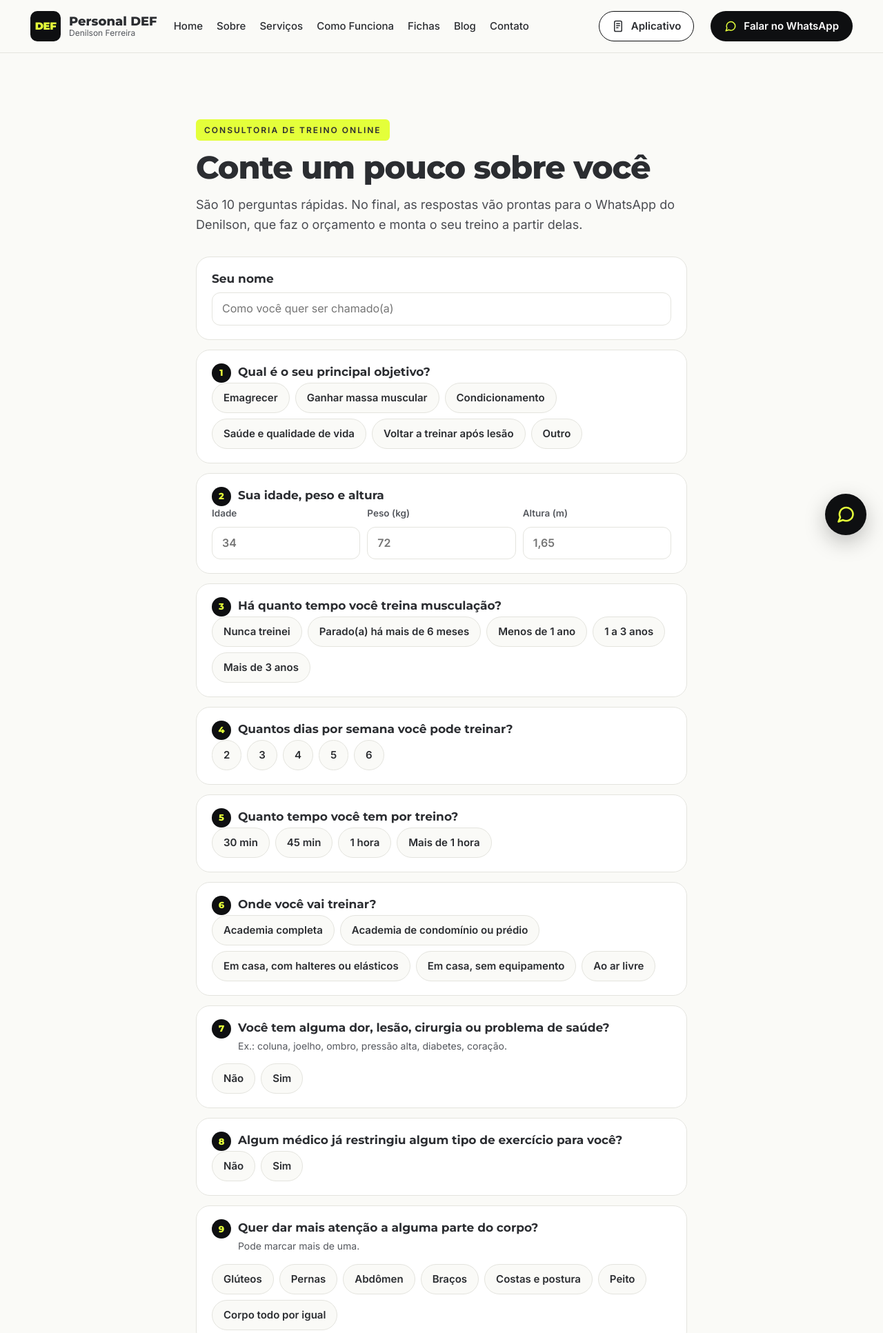
After one commit to leandrobhbr/personaldef, a Laravel app: page /questionario in a window 1280 px wide. The commit adds this page. Shown: the top 1933 px of the page at 69% size. Run offline with Laravel 12, Linux system fonts and the light colour scheme.

Commit message:
Questionário antes do orçamento (online e presencial) com aviso LGPD
- "Solicitar orçamento" dos dois serviços leva a /questionario?tipo=...:
  10 perguntas (objetivo, experiência, dias, tempo, local, saúde,
  restrição médica, foco, observações), validação no celular e
  mensagem pronta no WhatsApp; nada é salvo no site, página noindex
- Aviso LGPD com consentimento obrigatório (dados de saúde e uso de IA
  sem nome nem telefone)
- IA das fichas: respostas do aluno no pedido são contexto (variação do
  exercício, avisos de dor/restrição, cuidados nas orientações), sem
  inventar exercícios

Co-Authored-By: Claude Opus 5.5 <noreply@anthropic.com>

```diff
--- a/app/Support/Ia/ClaudeSugeridorFichas.php
+++ b/app/Support/Ia/ClaudeSugeridorFichas.php
@@ -42,6 +42,12 @@ final class ClaudeSugeridorFichas implements SugeridorFichas
         - Regra geral dita antes da primeira ficha (ex.: "REPETIÇÕES DE 10-15 ... TODOS DA FICHA") vale para TODAS as
           fichas; dita dentro de uma ficha ("TUDO 3X10 A 15"), vale para aquela ficha. Escreva a regra geral em
           orientacoes de cada ficha a que ela se aplica.
+        - O pedido pode trazer informações sobre o aluno (ex.: respostas de um questionário: objetivo, experiência,
+          dor/lesão, restrição médica, onde treina, tempo por treino). Elas são contexto, não exercícios: use para
+          escolher a variação certa do catálogo (quem treina em casa com halteres → halteres ou peso do corpo, não
+          máquina), avise em avisos quando um exercício pedido conflitar com uma dor ou restrição citada, e coloque
+          cuidados curtos em orientacoes ("Evite impacto no joelho direito."). Não acrescente exercícios por causa
+          delas e não cite doenças no titulo.
         - exercicio_id: o id (número no começo da linha) do exercício do catálogo que melhor corresponde ao que foi
           pedido, considerando o equipamento (barra, halteres/"alteres", cabo/polia, máquina, peso do corpo) e a posição.
           Se nada no catálogo corresponder razoavelmente, use null — nunca um id que não esteja na lista. Quando o
--- a/config/site.php
+++ b/config/site.php
@@ -134,6 +134,8 @@ return [
             'cta' => 'Solicitar orçamento',
             'tipo' => 'online',
             'message' => 'Olá Denilson! Quero solicitar um orçamento da Consultoria de Treino Online.',
+            // em vez do modal do WhatsApp, leva ao questionário (as respostas vão juntas na mensagem)
+            'link' => '/questionario?tipo=online',
         ],
         [
             'icon' => 'local',
@@ -149,6 +151,7 @@ return [
             'cta' => 'Solicitar orçamento',
             'tipo' => 'presencial',
             'message' => 'Olá Denilson! Quero solicitar um orçamento do Personal Trainer Presencial em Marília.',
+            'link' => '/questionario?tipo=presencial',
         ],
     ],
 
@@ -383,4 +386,45 @@ return [
         ],
     ],
 
+    /*
+    |--------------------------------------------------------------------------
+    | Questionário dos serviços (/questionario?tipo=online|presencial)
+    |--------------------------------------------------------------------------
+    |
+    | Usado pela Consultoria Online e pelo Personal Presencial (título e 1ª linha
+    | da mensagem vêm de 'servicos'). Nada é salvo no site: a página monta a
+    | mensagem com as respostas e abre o WhatsApp. O Denilson cola o bloco de respostas no pedido do "Fichas com IA".
+    | 'rotulo' é o nome da resposta na mensagem. Tipos: opcoes (uma), varias
+    | (várias), texto, medidas (idade, peso e altura), sim_qual (Não / Sim + qual).
+    |
+    */
+
+    'questionario' => [
+        ['rotulo' => 'Objetivo', 'pergunta' => 'Qual é o seu principal objetivo?', 'tipo' => 'opcoes',
+            'opcoes' => ['Emagrecer', 'Ganhar massa muscular', 'Condicionamento', 'Saúde e qualidade de vida', 'Voltar a treinar após lesão', 'Outro']],
+        ['rotulo' => 'Idade/peso/altura', 'pergunta' => 'Sua idade, peso e altura', 'tipo' => 'medidas'],
+        ['rotulo' => 'Experiência', 'pergunta' => 'Há quanto tempo você treina musculação?', 'tipo' => 'opcoes',
+            'opcoes' => ['Nunca treinei', 'Parado(a) há mais de 6 meses', 'Menos de 1 ano', '1 a 3 anos', 'Mais de 3 anos']],
+        ['rotulo' => 'Dias por semana', 'pergunta' => 'Quantos dias por semana você pode treinar?', 'tipo' => 'opcoes',
+            'opcoes' => ['2', '3', '4', '5', '6']],
+        ['rotulo' => 'Tempo por treino', 'pergunta' => 'Quanto tempo você tem por treino?', 'tipo' => 'opcoes',
+            'opcoes' => ['30 min', '45 min', '1 hora', 'Mais de 1 hora']],
+        ['rotulo' => 'Onde treina', 'pergunta' => 'Onde você vai treinar?', 'tipo' => 'opcoes',
+            'opcoes' => ['Academia completa', 'Academia de condomínio ou prédio', 'Em casa, com halteres ou elásticos', 'Em casa, sem equipamento', 'Ao ar livre']],
+        ['rotulo' => 'Dor/lesão/saúde', 'pergunta' => 'Você tem alguma dor, lesão, cirurgia ou problema de saúde?',
+            'ajuda' => 'Ex.: coluna, joelho, ombro, pressão alta, diabetes, coração.', 'tipo' => 'sim_qual'],
+        ['rotulo' => 'Restrição médica', 'pergunta' => 'Algum médico já restringiu algum tipo de exercício para você?', 'tipo' => 'sim_qual'],
+        ['rotulo' => 'Foco', 'pergunta' => 'Quer dar mais atenção a alguma parte do corpo?', 'ajuda' => 'Pode marcar mais de uma.', 'tipo' => 'varias',
+            'opcoes' => ['Glúteos', 'Pernas', 'Abdômen', 'Braços', 'Costas e postura', 'Peito', 'Corpo todo por igual']],
+        ['rotulo' => 'Observações', 'pergunta' => 'Algum exercício que você gosta, não gosta, ou algo mais que o Denilson deva saber?',
+            'tipo' => 'texto', 'opcional' => true],
+    ],
+
+    // Aviso de LGPD do questionário (as perguntas 7 e 8 são dados de saúde: dado sensível, art. 11)
+    'questionario_lgpd' => [
+        'titulo' => 'Seus dados (LGPD)',
+        'texto' => 'As respostas não ficam salvas neste site: vão direto para o WhatsApp do Denilson e são usadas só para avaliar e montar o seu treino. As perguntas sobre saúde tratam de dados que a LGPD considera sensíveis; responda só o que se sentir à vontade. Para agilizar a montagem da ficha, o Denilson pode usar uma ferramenta de inteligência artificial com as suas respostas, sem o seu nome nem o seu telefone. Você pode pedir a qualquer momento que ele apague a conversa.',
+        'consentimento' => 'Concordo em enviar estas informações ao Denilson para a avaliação e a montagem do meu treino.',
+    ],
+
 ];
--- a/public/css/site.css
+++ b/public/css/site.css
@@ -322,3 +322,37 @@ body.wam-open{overflow:hidden}
 @media (max-width:1180px){.app-top{padding:0 14px}}
 @media (max-width:1320px) and (min-width:1181px){.nav-desk{gap:20px}}
 @media (max-width:420px){.app-top span{display:none}.app-top{width:44px;padding:0}}
+
+/* Questionário dos serviços (/questionario) */
+.quest{max-width:760px;display:flex;flex-direction:column;gap:32px}
+.quest-topo{display:flex;flex-direction:column;gap:14px}
+.quest-form{display:flex;flex-direction:column;gap:14px}
+.quest-item{background:#fff;border:1px solid var(--line);border-radius:20px;padding:20px 22px;margin:0;min-width:0;box-sizing:border-box;transition:border-color .15s,box-shadow .15s}
+.quest-item legend{float:left;width:100%;padding:0}
+.quest-item legend+*{clear:both}
+.quest-rotulo{display:flex;align-items:flex-start;gap:10px;font-family:Montserrat,system-ui,sans-serif;font-weight:700;font-size:17px;line-height:1.35;color:var(--fg)}
+.quest-rotulo em{font-weight:500;font-style:normal;color:var(--muted);font-size:14px}
+.quest-num{flex:none;width:28px;height:28px;border-radius:50%;background:var(--ink);color:var(--accent);font-size:13px;font-weight:800;display:inline-flex;align-items:center;justify-content:center;margin-top:-1px}
+.quest-ajuda{font-size:14px;color:var(--muted);margin-top:6px;padding-left:38px}
+.quest-opcoes{display:flex;flex-wrap:wrap;gap:8px;margin-top:14px}
+.quest-op{position:relative}
+.quest-op input{position:absolute;opacity:0;width:1px;height:1px}
+.quest-op span{display:inline-flex;align-items:center;min-height:44px;padding:0 16px;box-sizing:border-box;border:1.5px solid var(--line);border-radius:999px;background:var(--bg);font-weight:600;font-size:15px;line-height:1.2;cursor:pointer;transition:background .15s,border-color .15s}
+.quest-op span:hover{border-color:var(--ink)}
+.quest-op input:checked+span{background:var(--ink);border-color:var(--ink);color:#fff}
+.quest-op input:focus-visible+span{outline:3px solid var(--ink);outline-offset:2px}
+.quest-campo{display:block;width:100%;box-sizing:border-box;min-height:46px;margin-top:8px;padding:10px 14px;border:1.5px solid var(--line);border-radius:12px;background:#fff;font:inherit;font-size:16px;color:var(--fg)}
+.quest-campo:focus{outline:none;border-color:var(--ink)}
+textarea.quest-campo{margin-top:14px;resize:vertical}
+.quest-qual{margin-top:12px}
+.quest-medidas{display:grid;grid-template-columns:repeat(3,minmax(0,1fr));gap:10px;margin-top:14px}
+.quest-medidas label{font-size:13.5px;font-weight:600;color:var(--muted)}
+.quest-lgpd{background:#F1F1EC;border:1px solid var(--line);border-left:5px solid var(--accent);border-radius:16px;padding:18px 20px;font-size:14px;line-height:1.55;color:var(--text);transition:border-color .15s,box-shadow .15s}
+.quest-lgpd b{color:var(--fg)}
+.quest-aceite{display:flex;align-items:flex-start;gap:10px;margin-top:14px;font-weight:600;font-size:15px;color:var(--fg);cursor:pointer}
+.quest-aceite input{flex:none;width:20px;height:20px;margin:2px 0 0;accent-color:var(--ink)}
+.quest-pendente{border-color:#B3261E;box-shadow:0 0 0 3px rgba(179,38,30,.12)}
+.quest-erro{color:#B3261E;font-size:13.5px;font-weight:600;margin-top:10px}
+.quest-enviar{align-self:stretch;border:0;margin-top:6px}
+.quest-enviado{padding:14px 16px;border-radius:14px;background:#EEF8EE;border:1px solid #CBE8CB;font-size:15px}
+@media (max-width:520px){.quest-item{padding:18px 16px}.quest-ajuda{padding-left:0}.quest-op span{padding:0 14px;font-size:14.5px}}
--- a/public/js/site.js
+++ b/public/js/site.js
@@ -65,6 +65,84 @@
     waSend.addEventListener('click', function (e) {
       if (!waMessage()) { e.preventDefault(); waError.hidden = false; waOpts[0].focus(); return; }
       waToggle(false);
+    });
+  }
+
+  // Questionário dos serviços (/questionario?tipo=online|presencial): valida, monta a mensagem com as respostas e abre o
+  // WhatsApp. Nada é enviado ao site. Nome só no cabeçalho, para o Denilson copiar o bloco de respostas para a IA.
+  var quest = document.querySelector('[data-quest]');
+  if (quest) {
+    var questSec = document.getElementById('questionario');
+    var questValor = function (bloco) {
+      var tipo = bloco.dataset.tipo;
+      if (tipo === 'opcoes') { var r = bloco.querySelector('input:checked'); return r ? r.value : ''; }
+      if (tipo === 'varias') return Array.prototype.map.call(bloco.querySelectorAll('input:checked'), function (c) { return c.value; }).join(', ');
+      if (tipo === 'medidas') {
+        var partes = Array.prototype.map.call(bloco.querySelectorAll('input'), function (c) { var v = c.value.trim(); return v ? v + ' ' + c.dataset.unidade : ''; });
+        return partes[0] ? partes.filter(Boolean).join(', ') : ''; // idade é o mínimo
+      }
+      if (tipo === 'sim_qual') {
+        var sq = bloco.querySelector('input[type="radio"]:checked');
+        if (!sq) return '';
+        if (sq.value === 'Não') return 'Não';
+        var qual = bloco.querySelector('[data-qual]').value.trim();
+        return qual ? 'Sim, ' + qual : '';
+      }
+      return bloco.querySelector('textarea').value.trim();
+    };
+    var questMarca = function (bloco, erro) {
+      bloco.classList.toggle('quest-pendente', erro);
+      bloco.querySelector('.quest-erro').hidden = !erro;
+    };
+
+    // "Sim" mostra o campo "Qual?"
+    quest.querySelectorAll('[data-tipo="sim_qual"]').forEach(function (bloco) {
+      bloco.addEventListener('change', function () {
+        var sim = bloco.querySelector('input[value="Sim"]').checked;
+        var qual = bloco.querySelector('[data-qual]');
+        qual.hidden = !sim;
+        if (sim && !qual.value) qual.focus();
+      });
+    });
+    // tira o aviso de pendente assim que a pessoa responde
+    quest.addEventListener('input', function (e) { var b = e.target.closest('.quest-item, .quest-lgpd'); if (b && b.classList.contains('quest-pendente')) questMarca(b, false); });
+    quest.addEventListener('change', function (e) { var b = e.target.closest('.quest-item, .quest-lgpd'); if (b && b.classList.contains('quest-pendente')) questMarca(b, false); });
+
+    quest.addEventListener('submit', function (e) {
+      e.preventDefault();
+      var pendentes = [];
+      var nome = quest.querySelector('[name="nome"]').value.trim();
+      var blocoNome = quest.querySelector('[data-q-nome]');
+      questMarca(blocoNome, !nome);
+      if (!nome) pendentes.push(blocoNome);
+
+      var linhas = [questSec.dataset.intro, 'Nome: ' + nome, '', '*Respostas do questionário*'];
+      quest.querySelectorAll('[data-q]').forEach(function (bloco) {
+        var v = questValor(bloco);
+        var falta = !v && bloco.hasAttribute('data-obrigatoria');
+        questMarca(bloco, falta);
+        if (falta) pendentes.push(bloco);
+        if (v) linhas.push(bloco.dataset.rotulo + ': ' + v);
+      });
+
+      var aceite = quest.querySelector('[data-q-aceite]');
+      var aceitou = aceite.querySelector('input').checked;
+      questMarca(aceite, !aceitou);
+      if (!aceitou) pendentes.push(aceite);
+
+      if (pendentes.length) {
+        pendentes[0].scrollIntoView({ behavior: 'smooth', block: 'center' });
+        var campo = pendentes[0].querySelector('input, textarea');
+        if (campo) campo.focus({ preventScroll: true });
+        return;
+      }
+
+      var url = 'https://wa.me/' + questSec.dataset.numero + '?text=' + encodeURIComponent(linhas.join('\n'));
+      var aviso = quest.querySelector('[data-enviado]');
+      aviso.querySelector('[data-enviado-link]').href = url;
+      aviso.hidden = false;
+      var janela = window.open(url, '_blank');
+      if (janela) janela.opener = null; else window.location.href = url;
     });
   }
 
--- /dev/null
+++ b/resources/views/pages/questionario.blade.php
@@ -0,0 +1,76 @@
+@extends('layouts.site')
+
+@php
+  // ?tipo=online|presencial escolhe o serviço (título e 1ª linha da mensagem); sem tipo, consultoria online
+  $servico = collect(config('site.servicos'))->firstWhere('tipo', request('tipo')) ?? collect(config('site.servicos'))->firstWhere('tipo', 'online');
+  $lgpd = config('site.questionario_lgpd');
+@endphp
+
+@section('title', 'Questionário · '.$servico['title'])
+@section('description', 'Responda 10 perguntas rápidas e envie pelo WhatsApp para receber o orçamento de '.$servico['title'].' do Personal DEF.')
+@section('robots', 'noindex,nofollow')
+
+@section('content')
+
+{{-- Questionário dos serviços: nada é salvo no site. O site.js monta a mensagem com as respostas e abre o WhatsApp. --}}
+<section class="wrap sec quest" id="questionario" data-numero="{{ config('site.whatsapp') }}" data-intro="{{ $servico['message'] }}">
+  <div class="quest-topo">
+    <span class="tag">{{ $servico['title'] }}</span>
+    <h1 class="h2">Conte um pouco sobre você</h1>
+    <p class="lead">São 10 perguntas rápidas. No final, as respostas vão prontas para o WhatsApp do Denilson, que faz o orçamento e monta o seu treino a partir delas.</p>
+  </div>
+
+  <form class="quest-form" novalidate data-quest>
+    <div class="quest-item" data-q-nome>
+      <label class="quest-rotulo" for="quest-nome">Seu nome</label>
+      <input class="quest-campo" id="quest-nome" name="nome" type="text" maxlength="80" autocomplete="given-name" placeholder="Como você quer ser chamado(a)">
+      <p class="quest-erro" hidden>Escreva o seu nome.</p>
+    </div>
+
+    @foreach (config('site.questionario') as $i => $q)
+      <fieldset class="quest-item" data-q data-rotulo="{{ $q['rotulo'] }}" data-tipo="{{ $q['tipo'] }}" @if (empty($q['opcional'])) data-obrigatoria @endif>
+        <legend class="quest-rotulo"><span class="quest-num">{{ $i + 1 }}</span><span>{{ $q['pergunta'] }}@if (! empty($q['opcional'])) <em>(opcional)</em>@endif</span></legend>
+        @if (! empty($q['ajuda']))<p class="quest-ajuda">{{ $q['ajuda'] }}</p>@endif
+
+        @switch($q['tipo'])
+          @case('opcoes')
+          @case('varias')
+            <div class="quest-opcoes">
+              @foreach ($q['opcoes'] as $op)
+                <label class="quest-op"><input type="{{ $q['tipo'] === 'varias' ? 'checkbox' : 'radio' }}" name="q{{ $i }}" value="{{ $op }}"><span>{{ $op }}</span></label>
+              @endforeach
+            </div>
+            @break
+          @case('medidas')
+            <div class="quest-medidas">
+              <label>Idade<input class="quest-campo" name="q{{ $i }}_idade" type="text" inputmode="numeric" maxlength="3" placeholder="34" data-unidade="anos"></label>
+              <label>Peso (kg)<input class="quest-campo" name="q{{ $i }}_peso" type="text" inputmode="decimal" maxlength="5" placeholder="72" data-unidade="kg"></label>
+              <label>Altura (m)<input class="quest-campo" name="q{{ $i }}_altura" type="text" inputmode="decimal" maxlength="5" placeholder="1,65" data-unidade="m"></label>
+            </div>
+            @break
+          @case('sim_qual')
+            <div class="quest-opcoes">
+              <label class="quest-op"><input type="radio" name="q{{ $i }}" value="Não"><span>Não</span></label>
+              <label class="quest-op"><input type="radio" name="q{{ $i }}" value="Sim"><span>Sim</span></label>
+            </div>
+            <input class="quest-campo quest-qual" name="q{{ $i }}_qual" type="text" maxlength="200" placeholder="Qual? Conte em poucas palavras" hidden data-qual>
+            @break
+          @default
+            <textarea class="quest-campo" name="q{{ $i }}" rows="3" maxlength="600" placeholder="Ex.: gosto de agachamento, não gosto de correr, treino de manhã..."></textarea>
+        @endswitch
+        <p class="quest-erro" hidden>{{ $q['tipo'] === 'medidas' ? 'Informe pelo menos a sua idade.' : 'Responda esta pergunta.' }}</p>
+      </fieldset>
+    @endforeach
+
+    <div class="quest-lgpd" data-q-aceite>
+      <p><b>{{ $lgpd['titulo'] }}.</b> {{ $lgpd['texto'] }}</p>
+      <label class="quest-aceite"><input type="checkbox" name="aceite"><span>{{ $lgpd['consentimento'] }}</span></label>
+      <p class="quest-erro" hidden>Marque a concordância para enviar.</p>
+    </div>
+
+    <button class="btn btn-d btn-lg quest-enviar" type="submit">@include('partials.icons.icon', ['name' => 'whatsapp', 'size' => 20, 'weight' => 2.2, 'class' => 'ic-acc'])Enviar pelo WhatsApp</button>
+    <p class="quest-enviado" role="status" hidden data-enviado>Pronto! Se o WhatsApp não abriu, <a href="#" target="_blank" rel="noopener" data-enviado-link>toque aqui para abrir</a>.</p>
+  </form>
+</section>
+
+@endsection
--- a/routes/web.php
+++ b/routes/web.php
@@ -4,6 +4,9 @@ use App\Http\Controllers\PreviaController;
 use Illuminate\Support\Facades\Route;
 
 Route::view('/', 'pages.home')->name('home');
+
+// Questionário dos serviços (?tipo=online|presencial): as respostas vão prontas para o WhatsApp (nada é salvo no site)
+Route::view('/questionario', 'pages.questionario')->name('questionario');
 
 // Prévia com senha: mostra os depoimentos de exemplo só para quem tem a senha (SITE_PREVIA_SENHA)
 Route::get('/previa', [PreviaController::class, 'form'])->name('previa');
```
Also changed, not shown: resources/views/pages/home.blade.php (+6 -1 lines), tests/Feature/QuestionarioTest.php (added, +49 -0 lines).
